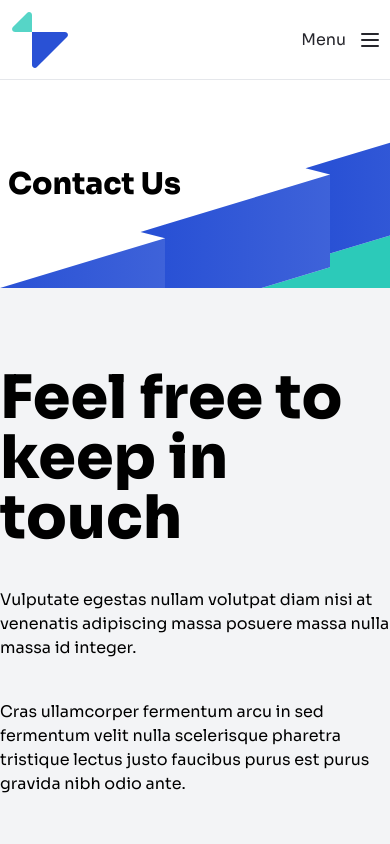
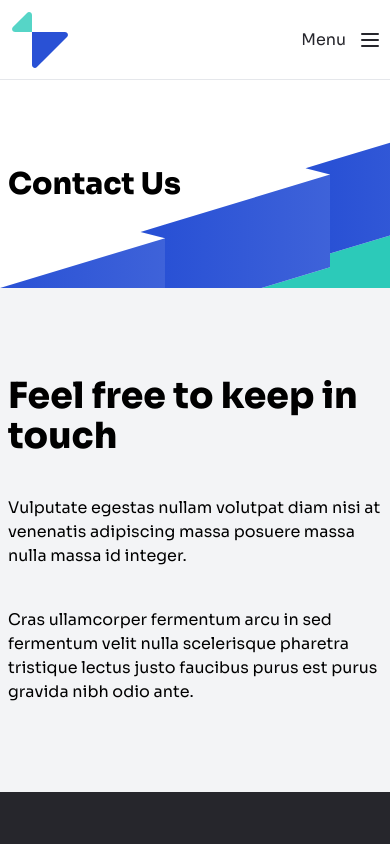
Before and after one commit to Prajjwal22/global-mobile-ads-web, a Next.js app: page /contact in a window 390 px wide. Shown: the top 844 px of the page. Built offline with nearby package versions, Linux system fonts and the light colour scheme.

Commit message:
contact scaffold

```diff
--- a/app/contact/page.tsx
+++ b/app/contact/page.tsx
@@ -7,9 +7,9 @@ export default function ContactPage() {
       <PageHeader title="Contact Us " />
       <section className=" bg-[#F3F4F6]">
         <div className="max-w-7xl m-auto  py-20">
-          <div className="flex  items-center">
+          <div className="flex  items-center p-2">
             <div className="flex flex-col gap-10">
-              <span className="text-6xl font-extrabold">
+              <span className="md:text-6xl text-4xl font-extrabold">
                 Feel free to keep in touch
               </span>
               <span>
```
